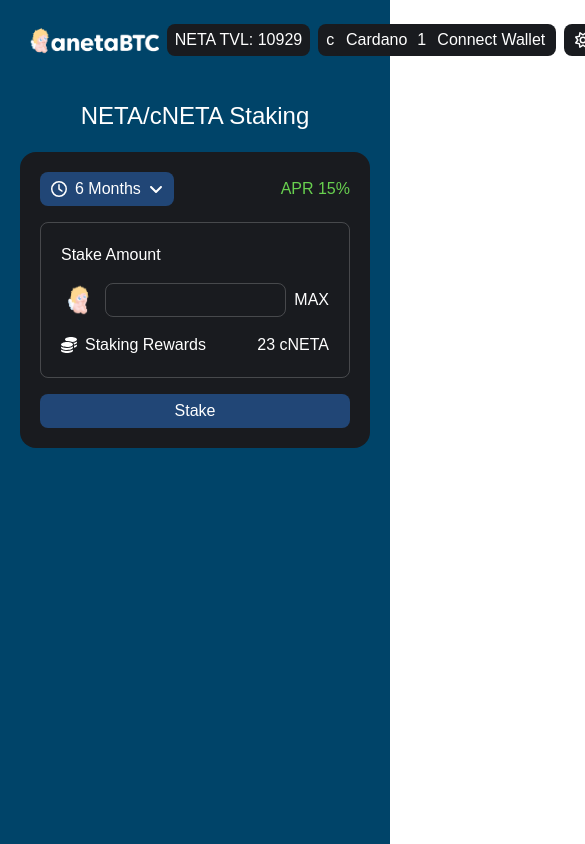
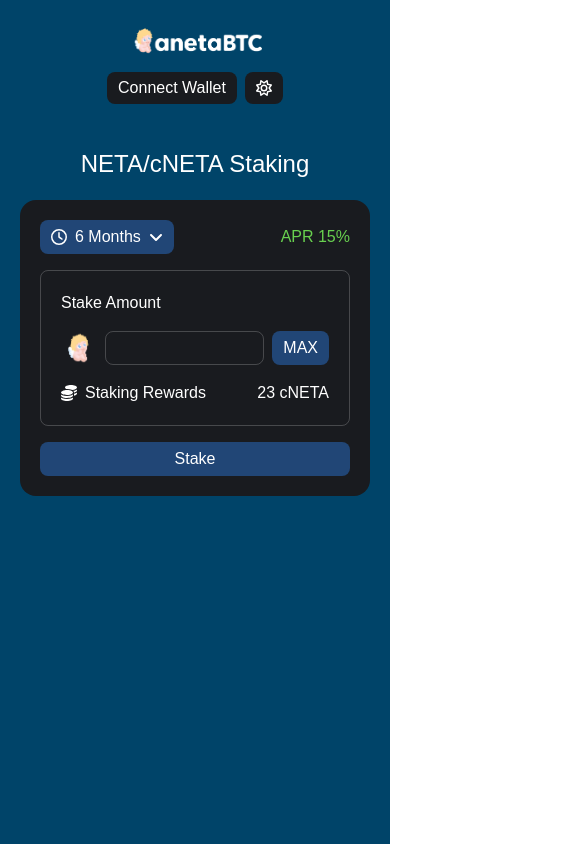
Before and after one commit to andrehafner/anetabtc.io, a Next.js app: page / in a window 390 px wide. Shown: the whole page, 585 px wide, since content can reach past the window. Built offline with nearby package versions, Linux system fonts and the light colour scheme.

Commit message:
breakpoints

```diff
--- a/components/Header/TVL.tsx
+++ b/components/Header/TVL.tsx
@@ -2,12 +2,12 @@
 
 const TVL: React.FC = () => {
   return (
-    <div className="flex flex-row gap-2 h-full rounded-lg">
+    <div className="hidden sm:flex flex-row gap-2 h-full rounded-lg">
       <div className="whitespace-nowrap	component rounded-lg px-2 flex items-center">
-        NETA TVL: 10929
+        NETA TVL: 0 ERG
       </div>
       <div className="whitespace-nowrap	component rounded-lg px-2 flex items-center">
-        cNETA TVL: 10929
+        cNETA TVL: 0 ADA
       </div>
     </div>
   );
--- a/components/Header/WalletConnector/ConnectionStatus.tsx
+++ b/components/Header/WalletConnector/ConnectionStatus.tsx
@@ -1,5 +1,4 @@
 import { Cip30Wallet, WalletApi } from "@cardano-sdk/cip30";
-import { Address } from "@emurgo/cardano-serialization-lib-asmjs";
 import { WalletConnectionStatus } from "@entities/wallet";
 import useWallet from "@hooks/useWallet";
 import { useEffect, useState } from "react";
--- a/components/Header/index.tsx
+++ b/components/Header/index.tsx
@@ -10,15 +10,15 @@
   const theme = useSelector((state: RootState) => state.app.theme);
 
   return (
-    <div className="h-20 p-6 flex flex-row items-center">
-      <div className="h-full gap-2 flex flex-row items-center">
+    <div className="md:h-20 p-6 flex flex-col gap-4 md:gap-0 md:flex-row items-center">
+      <div className="h-8 md:h-full gap-2 flex flex-row items-center">
         <img className="h-full" src={`/logo-theme-${theme}.png`}></img>
         <TVL />
       </div>
-      <div className="h-full gap-2 flex flex-row-reverse items-center gap-2 ml-auto">
+      <div className="h-8 md:h-full gap-2 flex flex-row-reverse items-center gap-2 md:ml-auto">
         <ThemeSwitch></ThemeSwitch>
         <WalletConnector></WalletConnector>
-        <ChainSwitch></ChainSwitch>
+        {/* <ChainSwitch></ChainSwitch> */}
       </div>
     </div>
   );
--- a/components/Stake/StakingInput.tsx
+++ b/components/Stake/StakingInput.tsx
@@ -18,7 +18,7 @@
           min={0}
           ref={ref as any}
         ></input>
-        <div>MAX</div>
+        <button className="clickable button rounded-lg py-1 px-2.5">MAX</button>
       </div>
       <div className="flex flex-row items-center gap-2">
         <FontAwesomeIcon className="h-4" icon={faCoins}></FontAwesomeIcon>
```
